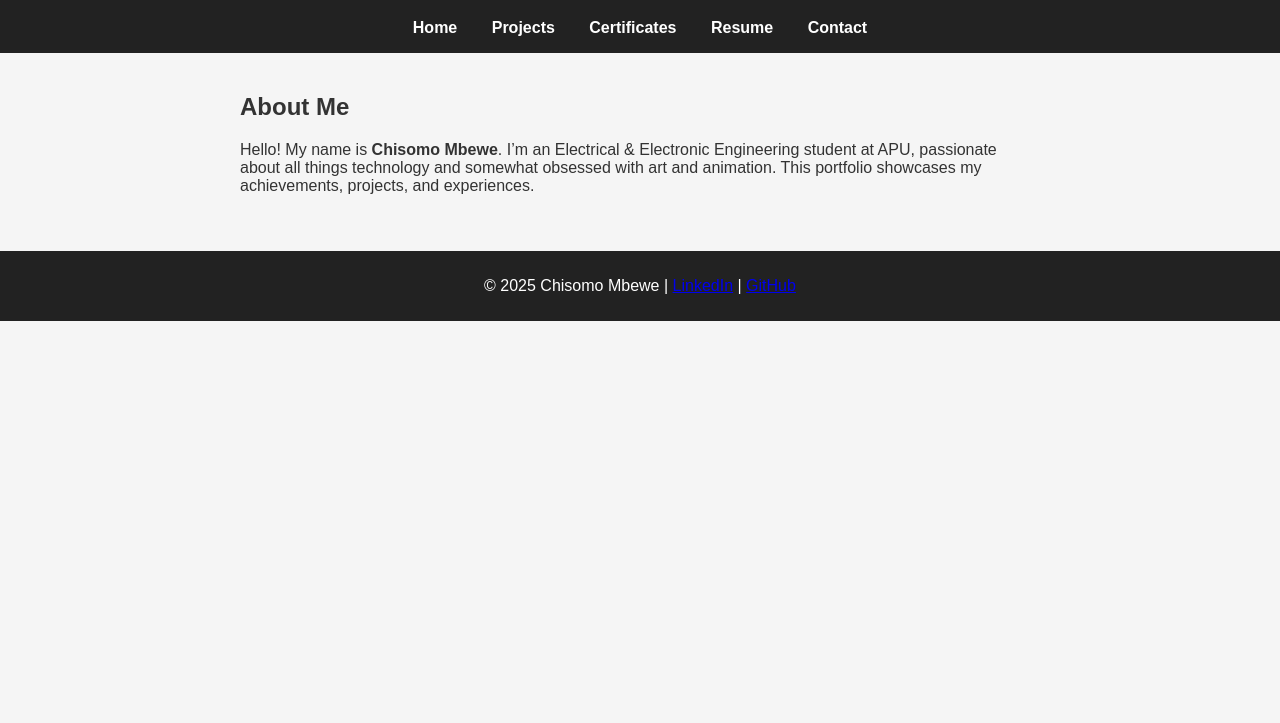
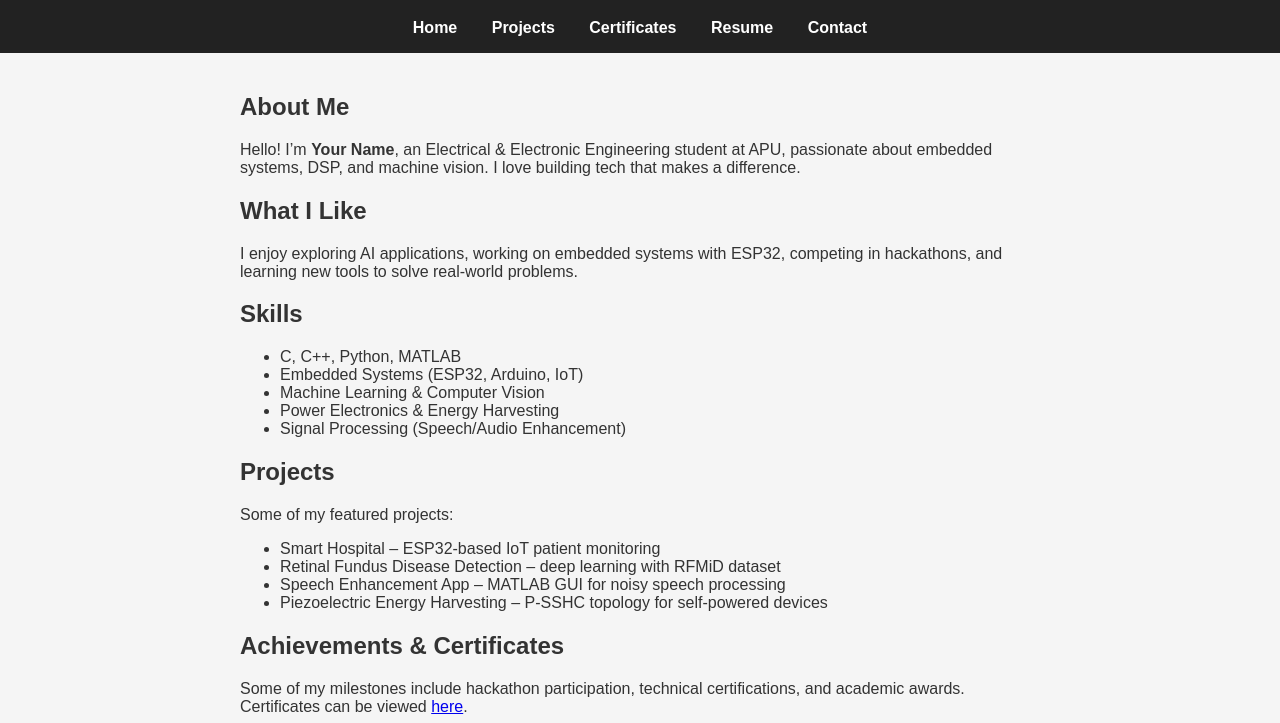
Before and after one commit to JohnMbewe04/JohnMbewe04.github.io, a plain HTML site: page index.html in a window 1280 px wide. Shown: the part 77-800 px from the top of the page. Drawn offline with Linux system fonts and the light colour scheme.

Commit message:
Update index.html

```diff
--- a/index.html
+++ b/index.html
@@ -19,14 +19,53 @@
   </header>
 
   <main>
-    <section>
-      <h2>About Me</h2>
-      <p>Hello! My name is <b>Chisomo Mbewe</b>. I’m an Electrical & Electronic Engineering student at APU, passionate about all things technology and somewhat obsessed with art and animation. This portfolio showcases my achievements, projects, and experiences.</p>
-    </section>
-  </main>
+  <!-- About Me -->
+  <section class="about" id="about">
+    <h2>About Me</h2>
+    <p>Hello! I’m <b>Your Name</b>, an Electrical & Electronic Engineering student at APU, passionate about embedded systems, DSP, and machine vision. I love building tech that makes a difference.</p>
+  </section>
 
-  <footer>
-    <p>&copy; 2025 Chisomo Mbewe | <a href="https://www.linkedin.com/in/chisomo-mbewe-aab533274/">LinkedIn</a> | <a href="https://github.com/JohnMbewe04">GitHub</a></p>
-  </footer>
-</body>
-</html>
+  <!-- Likes -->
+  <section class="likes" id="likes">
+    <h2>What I Like</h2>
+    <p>I enjoy exploring AI applications, working on embedded systems with ESP32, competing in hackathons, and learning new tools to solve real-world problems.</p>
+  </section>
+
+  <!-- Skills -->
+  <section class="skills" id="skills">
+    <h2>Skills</h2>
+    <ul>
+      <li>C, C++, Python, MATLAB</li>
+      <li>Embedded Systems (ESP32, Arduino, IoT)</li>
+      <li>Machine Learning & Computer Vision</li>
+      <li>Power Electronics & Energy Harvesting</li>
+      <li>Signal Processing (Speech/Audio Enhancement)</li>
+    </ul>
+  </section>
+
+  <!-- Experience / Projects -->
+  <section class="projects" id="projects">
+    <h2>Projects</h2>
+    <p>Some of my featured projects:</p>
+    <ul>
+      <li>Smart Hospital – ESP32-based IoT patient monitoring</li>
+      <li>Retinal Fundus Disease Detection – deep learning with RFMiD dataset</li>
+      <li>Speech Enhancement App – MATLAB GUI for noisy speech processing</li>
+      <li>Piezoelectric Energy Harvesting – P-SSHC topology for self-powered devices</li>
+    </ul>
+  </section>
+
+  <!-- Achievements -->
+  <section class="achievements" id="achievements">
+    <h2>Achievements & Certificates</h2>
+    <p>Some of my milestones include hackathon participation, technical certifications, and academic awards. Certificates can be viewed <a href="certificates.html">here</a>.</p>
+  </section>
+
+  <!-- Contact -->
+  <section class="contact" id="contact">
+    <h2>Get In Touch</h2>
+    <p>Email: <a href="mailto:your@email.com">your@email.com</a></p>
+    <p>LinkedIn: <a href="https://linkedin.com/in/yourprofile">linkedin.com/in/yourprofile</a></p>
+    <p>GitHub: <a href="https://github.com/yourusername">github.com/yourusername</a></p>
+  </section>
+</main>
```
